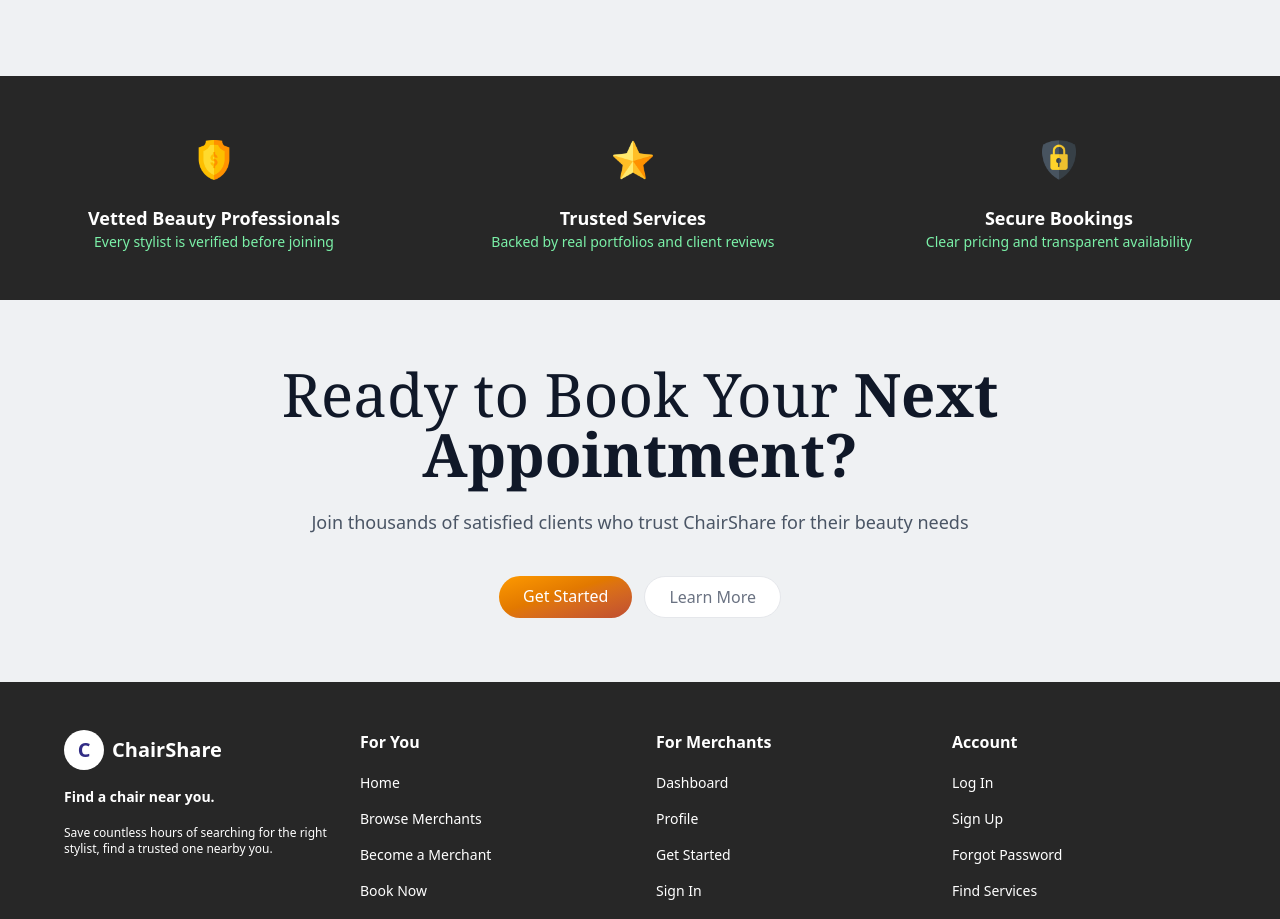
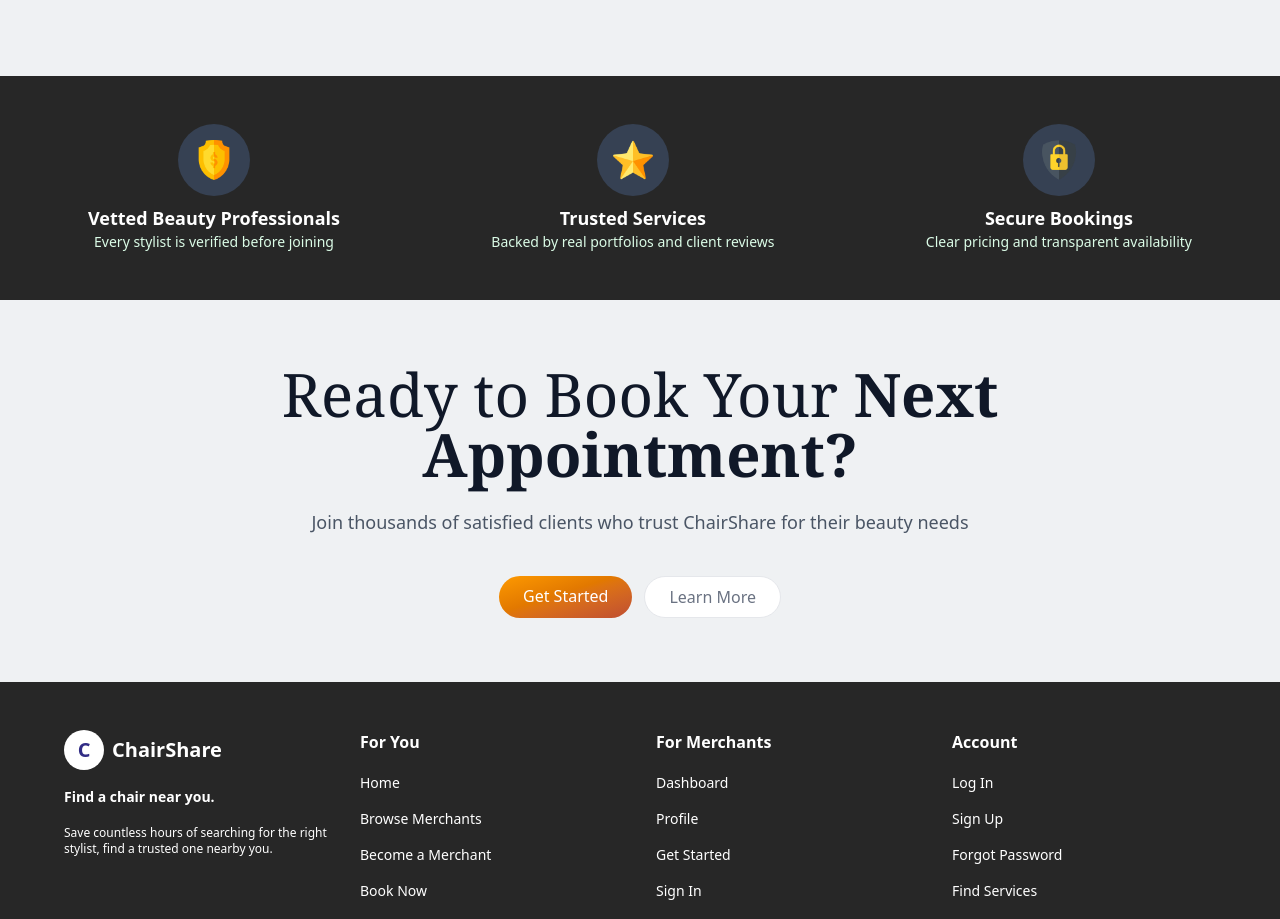
Before and after one commit to KayviaHarriott/chair-share, a React (Vite) app: page / in a window 1280 px wide. Shown: the part 1540-2459 px from the top of the page. Built offline with nearby package versions, Linux system fonts and the light colour scheme.

Commit message:
Added styling to banner icon

```diff
--- a/src/components/BannerIconCard.tsx
+++ b/src/components/BannerIconCard.tsx
@@ -9,7 +9,7 @@
 export const BannerIconCard: React.FC<BannerIconCardProps> = ({icon, alt, title, description, key}) => {
   return (
     <div key={key} className="flex flex-col items-center">
-      <div className="h-18 w-18 rounded-full flex items-center justify-center mb-2">
+      <div className="h-18 w-18 rounded-full bg-gray-700 flex items-center justify-center mb-2">
         <img
           src={icon}
           alt={alt}
@@ -18,7 +18,7 @@
       </div>
 
       <h3 className="text-lg font-semibold">{title}</h3>
-      <p className="text-sm text-green-300">
+      <p className="text-sm text-green-100">
         {description}
       </p>
     </div>
```
